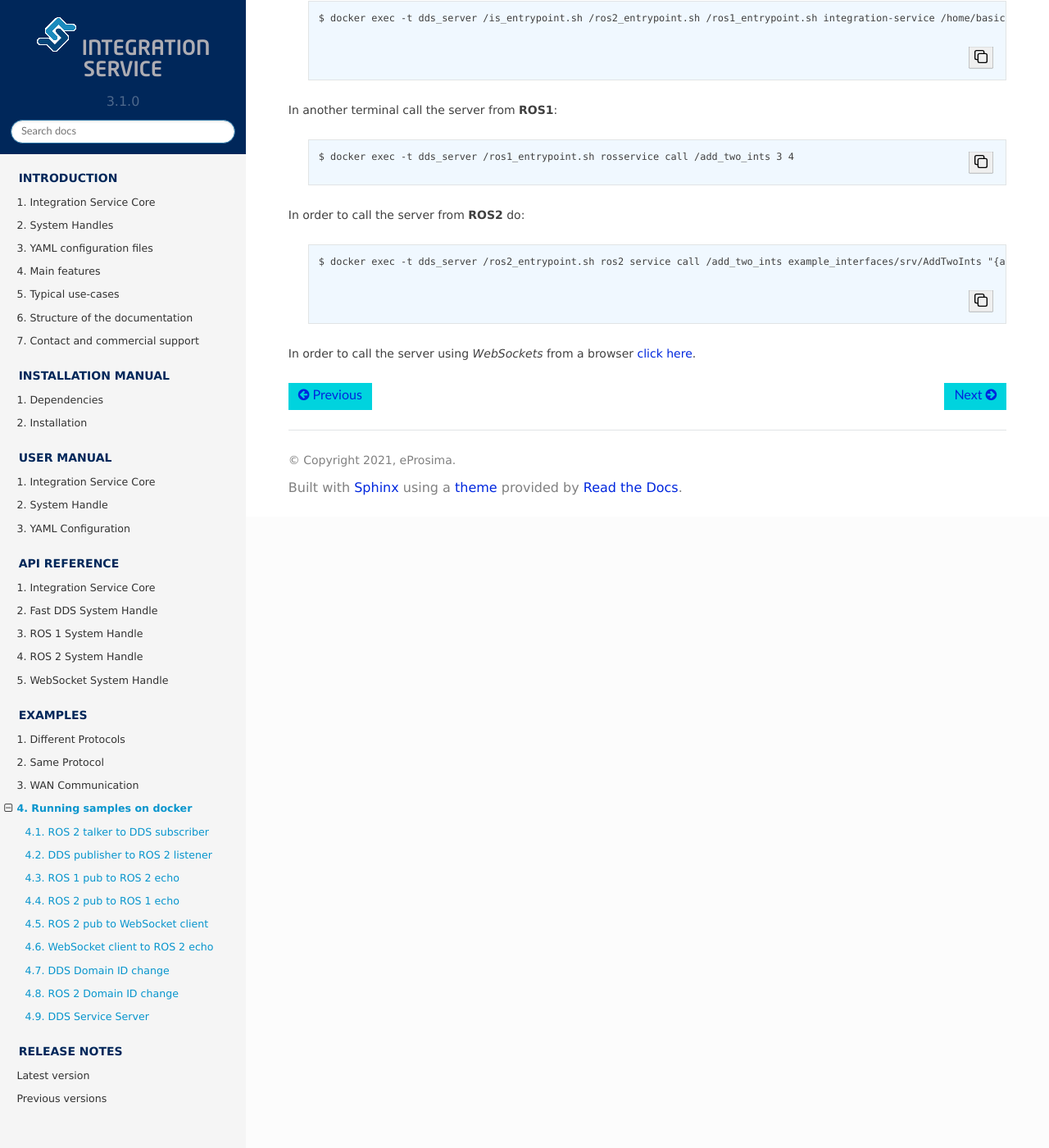
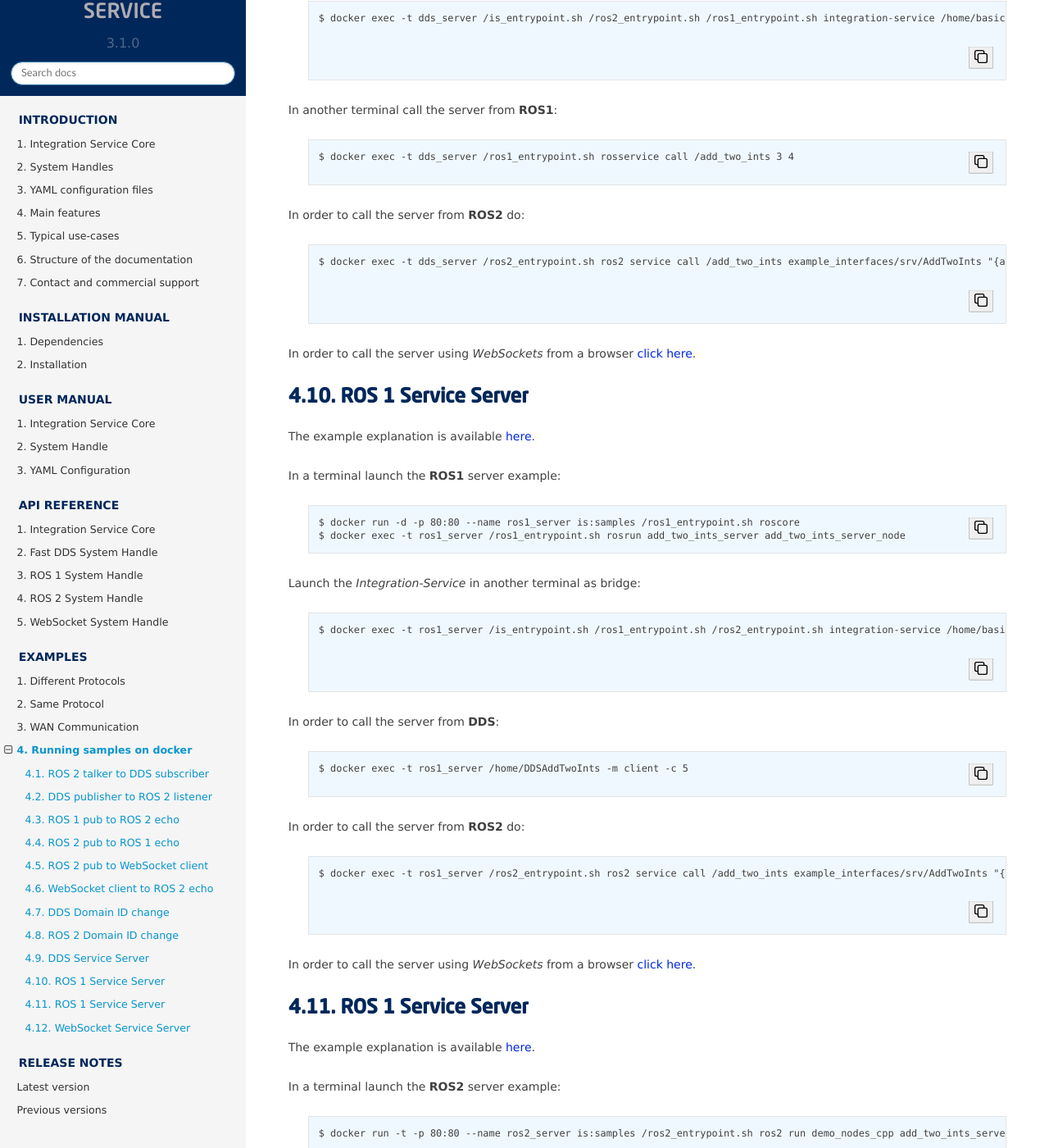
Before and after one commit to eProsima/Integration-Service-docs, a Sphinx documentation site: the page built from docs/examples/dockers/dockers.rst, in a window 1280 px wide and 1400 px high, scrolled down 5204 px. Shown: the whole window at 82% size. Built offline with Sphinx 7.4.7 and the Read the Docs theme 2.0.0, drawn with Linux system fonts in a browser that asks for light colours; some of the changed text lies outside the part shown.

Commit message:
[12458] docker examples for ros1, ros2 and websocket servers
Signed-off-by: Miguel Barro <miguelbarro@eprosima.com>

```diff
--- a/docs/examples/dockers/dockers.rst
+++ b/docs/examples/dockers/dockers.rst
@@ -3,8 +3,8 @@
 Running samples on docker
 =========================
 
-A dockerfile is provided in `eProsima website <www.eprosima.com>`_ to simplify running the examples.
-The docker image is loaded decompressing the provided `is_samples.tar.gz` and
+The docker image required to run the examples is provided in `eProsima website <www.eprosima.com/index.php/downloads-all>`_.
+The image is loaded decompressing the provided `is_samples.tar.gz` and
 importing it using the docker cli.
 
  .. code-block:: bash
@@ -236,3 +236,113 @@ In order to call the server from **ROS2** do:
     $ docker exec -t dds_server /ros2_entrypoint.sh ros2 service call /add_two_ints example_interfaces/srv/AddTwoInts "{a: 3, b: 4}"
 
 In order to call the server using *WebSockets* from a browser `click here <../../ws_client_svr.html>`_.
+
+ROS 1 Service Server
+^^^^^^^^^^^^^^^^^^^^
+
+The example explanation is available :ref:`here <ros1_server_bridge>`.
+
+In a terminal launch the **ROS1** server example:
+
+ .. code-block:: bash
+
+    $ docker run -d -p 80:80 --name ros1_server is:samples /ros1_entrypoint.sh roscore
+    $ docker exec -t ros1_server /ros1_entrypoint.sh rosrun add_two_ints_server add_two_ints_server_node
+
+Launch the *Integration-Service* in another terminal as bridge:
+
+ .. code-block:: bash
+
+    $ docker exec -t ros1_server /is_entrypoint.sh /ros1_entrypoint.sh /ros2_entrypoint.sh integration-service /home/basic/ros1_server__addtwoints.yaml
+
+In order to call the server from **DDS**:
+
+ .. code-block:: bash
+
+    $ docker exec -t ros1_server /home/DDSAddTwoInts -m client -c 5
+
+In order to call the server from **ROS2** do:
+
+ .. code-block:: bash
+
+    $ docker exec -t ros1_server /ros2_entrypoint.sh ros2 service call /add_two_ints example_interfaces/srv/AddTwoInts "{a: 3, b: 4}"
+
+In order to call the server using *WebSockets* from a browser `click here <../../ws_client_svr.html>`_.
+
+ROS 1 Service Server
+^^^^^^^^^^^^^^^^^^^^
+
+The example explanation is available :ref:`here <ros2_server_bridge>`.
+
+In a terminal launch the **ROS2** server example:
+
+ .. code-block:: bash
+
+    $ docker run -t -p 80:80 --name ros2_server is:samples /ros2_entrypoint.sh ros2 run demo_nodes_cpp add_two_ints_server
+
+Launch the **ROS1** master node:
+
+ .. code-block:: bash
+
+    $ docker exec -d ros2_server /ros1_entrypoint.sh roscore
+
+Launch the *Integration-Service* in another terminal as bridge:
+
+ .. code-block:: bash
+
+    $ docker exec -t ros2_server /is_entrypoint.sh /ros1_entrypoint.sh /ros2_entrypoint.sh integration-service /home/basic/ros2_server__addtwoints.yaml
+
+In order to call the server from **DDS**:
+
+ .. code-block:: bash
+
+    $ docker exec -t ros2_server /home/DDSAddTwoInts -m client -c 5
+
+In order to call the server from **ROS1**:
+
+ .. code-block:: bash
+
+    $ docker exec -t ros2_server /ros1_entrypoint.sh rosservice call /add_two_ints 3 4
+
+In order to call the server using *WebSockets* from a browser `click here <../../ws_client_svr.html>`_.
+
+WebSocket Service Server
+^^^^^^^^^^^^^^^^^^^^^^^^
+
+The example explanation is available :ref:`here <websocket_server_bridge>`.
+
+In a terminal launch the *WebSocket* server example:
+
+ .. code-block:: bash
+
+    $ docker run -t --name ws_server is:samples /home/WebSocketAddTwoInts
+
+Launch the **ROS1** master node:
+
+ .. code-block:: bash
+
+    $ docker exec -d ws_server /ros1_entrypoint.sh roscore
+
+Launch the *Integration-Service* in another terminal as bridge:
+
+ .. code-block:: bash
+
+    $ docker exec -t ws_server /is_entrypoint.sh /ros1_entrypoint.sh /ros2_entrypoint.sh integration-service /home/basic/websocket_server__addtwoints.yaml
+
+In order to call the server from **DDS**:
+
+ .. code-block:: bash
+
+    $ docker exec -t ws_server /home/DDSAddTwoInts -m client -c 5
+
+In order to call the server from **ROS1**:
+
+ .. code-block:: bash
+
+    $ docker exec -t ws_server /ros1_entrypoint.sh rosservice call /add_two_ints 3 4
+
+In order to call the server from **ROS2** do:
+
+ .. code-block:: bash
+
+    $ docker exec -t ws_server /ros2_entrypoint.sh ros2 service call /add_two_ints example_interfaces/srv/AddTwoInts "{a: 3, b: 4}"
```
Also changed, not shown: 1 other file.
